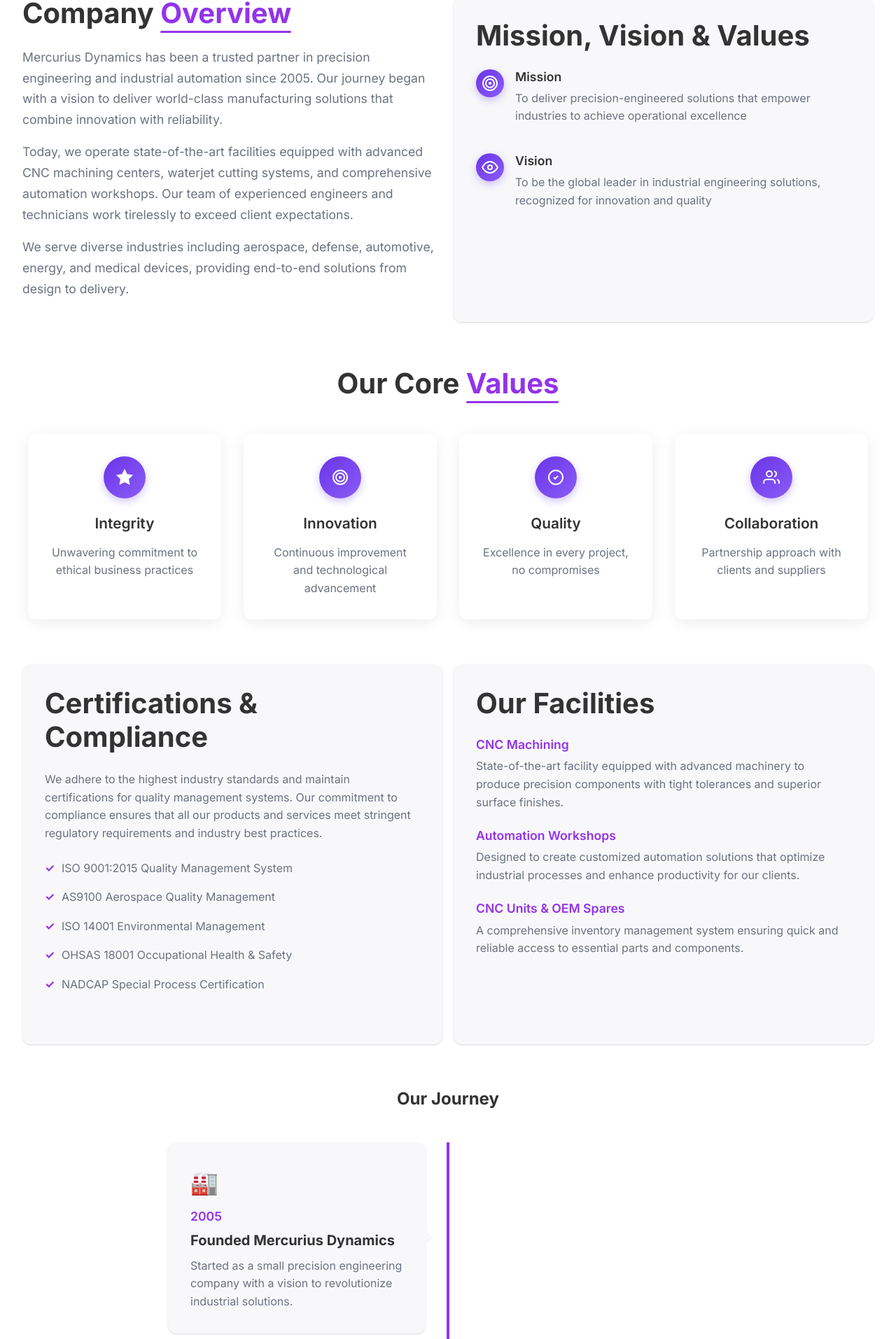
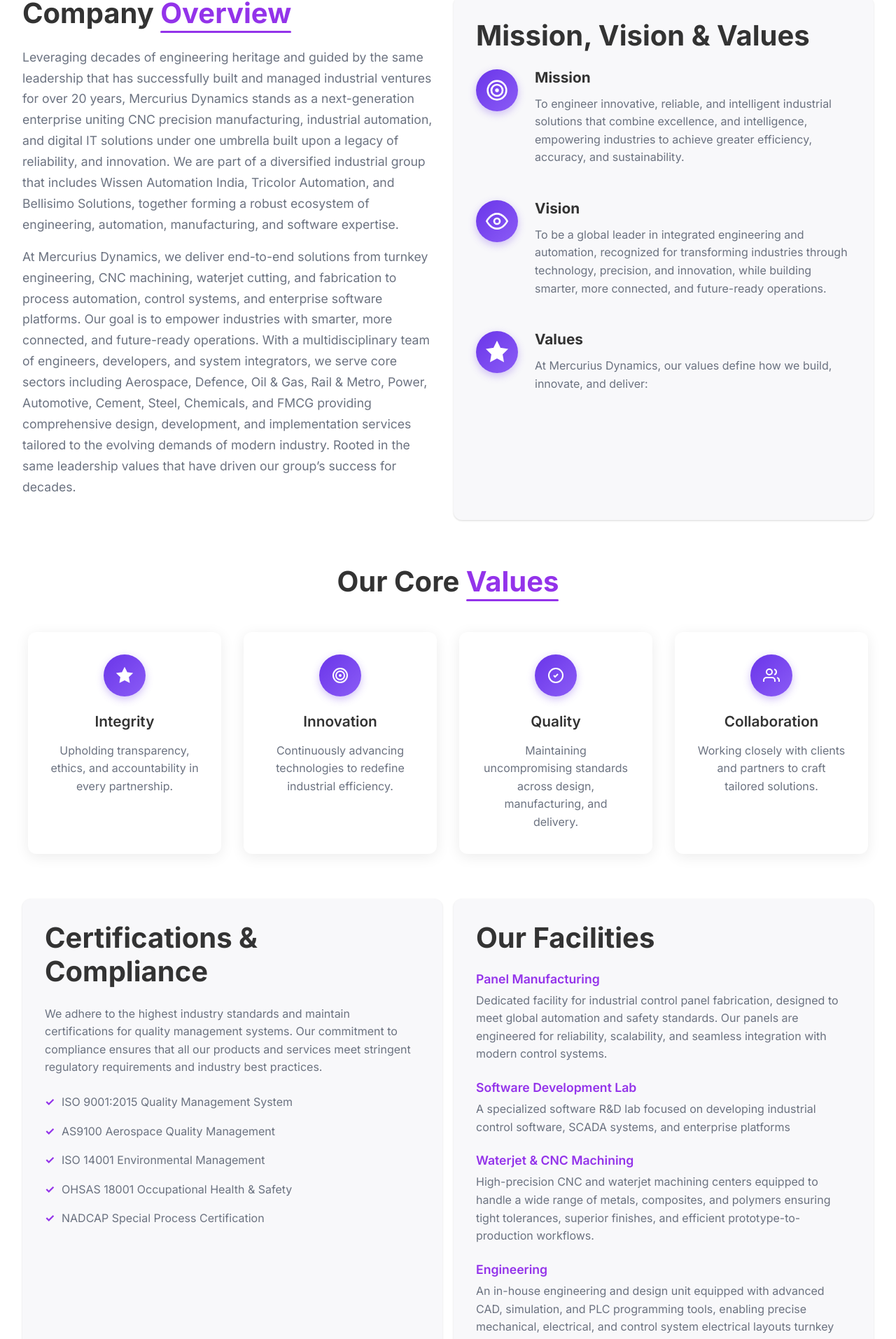
Before and after one commit to vaibhav211002/mercurius-dynamics-landing-page, a React (Create React App) app: page /about in a window 1280 px wide. Shown: the part 405-2318 px from the top of the page at 70% size. Built offline with nearby package versions, Linux system fonts and the light colour scheme.

Commit message:
chnaged the about section

```diff
--- a/src/pages/AboutPage.css
+++ b/src/pages/AboutPage.css
@@ -90,10 +90,10 @@
 
 /* Value Items */
 .value-item {
-  margin-bottom: 1.5rem;
+  margin-bottom: 2rem;
   display: flex;
   align-items: flex-start;
-  gap: 1rem;
+  gap: 1.5rem;
 }
 
 .value-item:last-child {
@@ -101,8 +101,8 @@
 }
 
 .value-icon {
-  width: 40px;
-  height: 40px;
+  width: 60px;
+  height: 60px;
   background: linear-gradient(135deg, #6A35E9 0%, #8B5CF6 100%);
   border-radius: 50%;
   display: flex;
@@ -119,15 +119,16 @@
 
 .value-title {
   color: var(--text-dark);
-  font-size: 1.1rem;
-  font-weight: 600;
-  margin-bottom: 0.5rem;
+  font-size: 1.3rem;
+  font-weight: 700;
+  margin-bottom: 0.75rem;
 }
 
 .value-description {
   color: var(--text-gray);
-  line-height: 1.6;
+  line-height: 1.7;
   margin: 0;
+  font-size: 1.05rem;
 }
 
 /* Core Values Section */
--- a/src/pages/AboutPage.js
+++ b/src/pages/AboutPage.js
@@ -20,28 +20,46 @@
 
   const timelineData = [
     {
-      year: '2005',
-      title: 'Founded Mercurius Dynamics',
-      description: 'Started as a small precision engineering company with a vision to revolutionize industrial solutions.',
+      year: '1999',
+      title: 'Nocle Systems and Controls (formerly Elcon Systems)',
+      description: 'Established as an authorized distributor for Rockwell Automation, marking the beginning of our journey in the industrial automation sector.',
       icon: '🏭'
     },
     {
-      year: '2010',
-      title: 'Expanded CNC Machining Capabilities',
-      description: 'Invested in state-of-the-art CNC machinery to meet growing demand for precision components.',
+      year: '2006',
+      title: 'Wissen Automation India',
+      description: 'Founded to deliver advanced automation and control solutions, expanding engineering capabilities across diverse industries.',
       icon: '⚙️'
     },
     {
-      year: '2015',
-      title: 'Launched Industrial Automation Division',
-      description: 'Expanded into automation solutions to help clients optimize their manufacturing processes.',
-      icon: '🤖'
+      year: '2007–2017',
+      title: 'Siemens Partnership',
+      description: 'Wissen Automation served as an official distributor for Siemens, strengthening global partnerships and driving innovation in automation and process control.',
+      icon: '🤝'
     },
     {
-      year: '2020',
-      title: 'Achieved ISO Certification',
-      description: 'Obtained ISO 9001:2015 certification, demonstrating our commitment to quality management.',
-      icon: '✅'
+      year: '2012',
+      title: 'Wissen Automation International Expansion',
+      description: 'Expanded operations to Uganda and the African region, offering automation, panel manufacturing, and engineering solutions on an international scale.',
+      icon: '🌍'
+    },
+    {
+      year: '2015',
+      title: 'Tricolor Automation',
+      description: 'Launched to specialize in custom control systems, process automation, PLC programming, and industrial integration providing end-to-end automation expertise.',
+      icon: '🎨'
+    },
+    {
+      year: '2016',
+      title: 'Bellisimo Solutions',
+      description: 'Founded to focus on CNC machining and waterjet cutting for Aerospace and Defence applications, supporting high-precision R&D and production engineering.',
+      icon: '✈️'
+    },
+    {
+      year: '2025',
+      title: 'Mercurius Dynamics',
+      description: 'Established to unite all wings under one global brand, expanding internationally and driving the next era of industrial innovation and excellence.',
+      icon: '🚀'
     }
   ];
 
@@ -77,14 +95,14 @@
                   <span className="heading-accent">Overview</span>
                 </h2>
                 <p>
-                  Mercurius Dynamics has been a trusted partner in precision engineering and industrial automation since 2005. Our journey began with a vision to deliver world-class manufacturing solutions that combine innovation with reliability.
+                  Leveraging decades of engineering heritage and guided by the same leadership that has successfully built and managed industrial ventures for over 20 years, Mercurius Dynamics stands as a next-generation enterprise uniting CNC precision manufacturing, industrial automation, and digital IT solutions under one umbrella  built upon a legacy of reliability, and innovation.
+We are part of a diversified industrial group that includes Wissen Automation India, Tricolor Automation, and Bellisimo Solutions, together forming a robust ecosystem of engineering, automation, manufacturing, and software expertise.
                 </p>
                 <p>
-                  Today, we operate state-of-the-art facilities equipped with advanced CNC machining centers, waterjet cutting systems, and comprehensive automation workshops. Our team of experienced engineers and technicians work tirelessly to exceed client expectations.
-                </p>
-                <p>
-                  We serve diverse industries including aerospace, defense, automotive, energy, and medical devices, providing end-to-end solutions from design to delivery.
-                </p>
+At Mercurius Dynamics, we deliver end-to-end solutions from turnkey engineering, CNC machining, waterjet cutting, and fabrication to process automation, control systems, and enterprise software platforms. Our goal is to empower industries with smarter, more connected, and future-ready operations.
+With a multidisciplinary team of engineers, developers, and system integrators, we serve core sectors including Aerospace, Defence, Oil & Gas, Rail & Metro, Power, Automotive, Cement, Steel, Chemicals, and FMCG providing comprehensive design, development, and implementation services tailored to the evolving demands of modern industry.
+Rooted in the same leadership values that have driven our group’s success for decades.
+</p>
               </div>
             </motion.div>
 
@@ -99,7 +117,7 @@
 
                 <div className="value-item">
                   <div className="value-icon">
-                    <svg width="24" height="24" viewBox="0 0 24 24" fill="none">
+                    <svg width="32" height="32" viewBox="0 0 24 24" fill="none">
                       <circle cx="12" cy="12" r="10" stroke="currentColor" strokeWidth="2"/>
                       <circle cx="12" cy="12" r="6" stroke="currentColor" strokeWidth="2"/>
                       <circle cx="12" cy="12" r="2" fill="currentColor"/>
@@ -108,14 +126,13 @@
                   <div className="value-content">
                     <h3 className="value-title">Mission</h3>
                     <p className="value-description">
-                      To deliver precision-engineered solutions that empower industries to achieve operational excellence
-                    </p>
+To engineer innovative, reliable, and intelligent industrial solutions that combine excellence, and intelligence, empowering industries to achieve greater efficiency, accuracy, and sustainability.                    </p>
                   </div>
                 </div>
 
                 <div className="value-item">
                   <div className="value-icon">
-                    <svg width="24" height="24" viewBox="0 0 24 24" fill="none">
+                    <svg width="32" height="32" viewBox="0 0 24 24" fill="none">
                       <path d="M1 12s4-8 11-8 11 8 11 8-4 8-11 8-11-8-11-8z" stroke="currentColor" strokeWidth="2"/>
                       <circle cx="12" cy="12" r="3" stroke="currentColor" strokeWidth="2"/>
                     </svg>
@@ -123,7 +140,21 @@
                   <div className="value-content">
                     <h3 className="value-title">Vision</h3>
                     <p className="value-description">
-                      To be the global leader in industrial engineering solutions, recognized for innovation and quality
+                      To be a global leader in integrated engineering and automation, recognized for transforming industries through technology, precision, and innovation, while building smarter, more connected, and future-ready operations.
+                    </p>
+                  </div>
+                </div>
+
+                <div className="value-item">
+                  <div className="value-icon">
+                    <svg width="32" height="32" viewBox="0 0 24 24" fill="none">
+                      <path d="M12 2l3.09 6.26L22 9.27l-5 4.87 1.18 6.88L12 17.77l-6.18 3.25L7 14.14 2 9.27l6.91-1.01L12 2z" stroke="currentColor" strokeWidth="2" fill="currentColor"/>
+                    </svg>
+                  </div>
+                  <div className="value-content">
+                    <h3 className="value-title">Values</h3>
+                    <p className="value-description">
+                      At Mercurius Dynamics, our values define how we build, innovate, and deliver:
                     </p>
                   </div>
                 </div>
@@ -149,7 +180,7 @@
                   </svg>
                 </div>
                 <h3>Integrity</h3>
-                <p>Unwavering commitment to ethical business practices</p>
+                <p>Upholding transparency, ethics, and accountability in every partnership.</p>
               </div>
 
               <div className="core-value-card">
@@ -161,7 +192,7 @@
                   </svg>
                 </div>
                 <h3>Innovation</h3>
-                <p>Continuous improvement and technological advancement</p>
+                <p>Continuously advancing technologies to redefine industrial efficiency.</p>
               </div>
 
               <div className="core-value-card">
@@ -172,7 +203,7 @@
                   </svg>
                 </div>
                 <h3>Quality</h3>
-                <p>Excellence in every project, no compromises</p>
+                <p>Maintaining uncompromising standards across design, manufacturing, and delivery.</p>
               </div>
 
               <div className="core-value-card">
@@ -185,7 +216,7 @@
                   </svg>
                 </div>
                 <h3>Collaboration</h3>
-                <p>Partnership approach with clients and suppliers</p>
+                <p>Working closely with clients and partners to craft tailored solutions.</p>
               </div>
             </div>
           </motion.div>
@@ -224,27 +255,30 @@
                 <h2>Our Facilities</h2>
 
                 <div className="facility-item">
-                  <h3 className="facility-title">CNC Machining</h3>
+                  <h3 className="facility-title">Panel Manufacturing</h3>
                   <p className="facility-description">
-                    State-of-the-art facility equipped with advanced machinery to produce precision components
-                    with tight tolerances and superior surface finishes.
+                    Dedicated facility for industrial control panel fabrication, designed to meet global automation and safety standards. Our panels are engineered for reliability, scalability, and seamless integration with modern control systems.
                   </p>
                 </div>
 
                 <div className="facility-item">
-                  <h3 className="facility-title">Automation Workshops</h3>
+                  <h3 className="facility-title">Software Development Lab </h3>
                   <p className="facility-description">
-                    Designed to create customized automation solutions that optimize industrial processes
-                    and enhance productivity for our clients.
+A specialized software R&D lab focused on developing industrial control software, SCADA systems, and enterprise platforms
                   </p>
                 </div>
 
                 <div className="facility-item">
-                  <h3 className="facility-title">CNC Units & OEM Spares</h3>
+                  <h3 className="facility-title">Waterjet & CNC Machining</h3>
                   <p className="facility-description">
-                    A comprehensive inventory management system ensuring quick and reliable access to
-                    essential parts and components.
+High-precision CNC and waterjet machining centers equipped to handle a wide range of metals, composites, and polymers  ensuring tight tolerances, superior finishes, and efficient prototype-to-production workflows.
                   </p>
+                </div>
+
+                <div className="facility-item">
+                  <h3 className="facility-title">Engineering</h3>
+                  <p className="facility-description">
+An in-house engineering and design unit equipped with advanced CAD, simulation, and PLC programming tools, enabling precise mechanical, electrical, and control system electrical layouts turnkey industrial projects.                  </p>
                 </div>
               </div>
             </motion.div>
```
